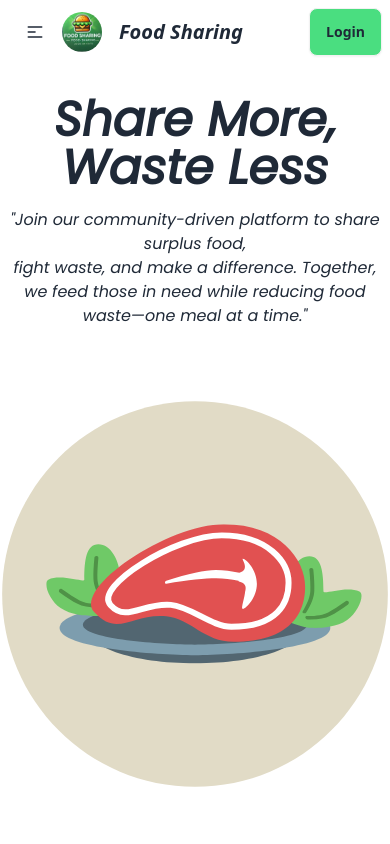
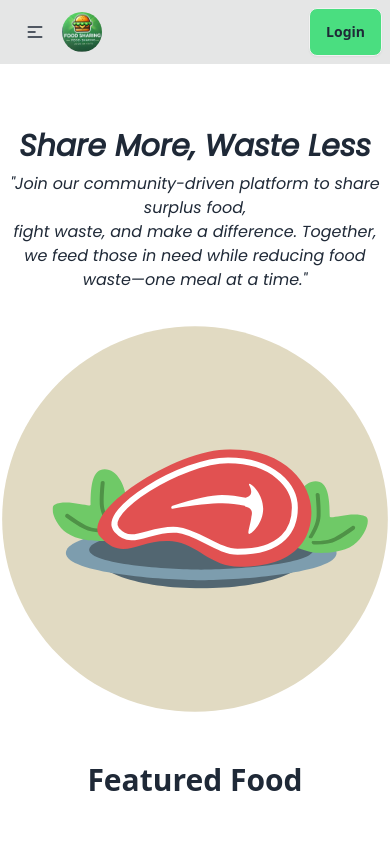
Before and after one commit to AsadEducation/food-sharing-website, a React (Vite) app: page /home in a window 390 px wide. Shown: the top 844 px of the page. Built offline with nearby package versions, Linux system fonts and the light colour scheme; no server answers.

Commit message:
made navbar sticky

```diff
--- a/src/Pages/Home/Banner.jsx
+++ b/src/Pages/Home/Banner.jsx
@@ -5,12 +5,15 @@ import bannerLottie from '../../assets/Lottie/foodLottie.json'
 
 const Banner = () => {
     return (
-        <div className='text-center space-y-4  lg:space-y-8  min-h-[60vh]' style={{ fontFamily: 'Poppins, sans-serif' }}>
+        <div className='text-center space-y-4  lg:space-y-8  lg:min-h-[70vh]' style={{ fontFamily: 'Poppins, sans-serif' }}>
 
-            <h2 className="text-5xl font-bold">Share More, Waste Less</h2>
-            <p>"Join our community-driven platform to share surplus food, <br /> fight waste, and make a difference. Together, we feed those in need while reducing food waste—one meal at a time."</p>
+            {/* text content  */}
+            <div className='space-y-2 lg:space-y-4'>
+                <h2 className=" text-3xl lg:text-5xl font-bold">Share More, Waste Less</h2>
+                <p>"Join our community-driven platform to share surplus food, <br /> fight waste, and make a difference. Together, we feed those in need while reducing food waste—one meal at a time."</p>
+            </div>
 
-            <Lottie className='h-[500px]' animationData={bannerLottie} />
+            <Lottie className='h-[50vh]' animationData={bannerLottie} />
         </div>
     );
 };
--- a/src/Pages/Home/Home.jsx
+++ b/src/Pages/Home/Home.jsx
@@ -7,15 +7,15 @@ import FAQ from './FAQ';
 
 const Home = () => {
     return (
-        <div>
+        <div className='space-y-8 lg:space-y-12'>
 
-            <div className='mt-8 lg:mt-12'> <Banner /></div>
+            <div className='mt-32'> <Banner /></div>
 
-            <div className='mt-8 lg:mt-12'> <FeaturedFoods /></div>
+            <div className=''> <FeaturedFoods /></div>
 
-            <div className='mt-8 lg:mt-12'><FoodStorageLocation /></div>
+            <div className=''><FoodStorageLocation /></div>
 
-            <div className='mt-8 lg:mt-12'> <FAQ /></div>
+            <div className=''> <FAQ /></div>
 
 
         </div>
--- a/src/Shared Component/Navbar.jsx
+++ b/src/Shared Component/Navbar.jsx
@@ -93,7 +93,8 @@ const Navbar = () => {
             })
     }
     return (
-        <div className="navbar bg-base-100 items-center">
+        <div className='bg-base-300 z-50 top-0 fixed w-full'>
+            <div className="navbar  items-center lg:w-11/12 mx-auto ">
                 <div className="navbar-start">
                     <div className="dropdown">
                         <div tabIndex={0} role="button" className="btn btn-ghost lg:hidden">
@@ -122,7 +123,7 @@ const Navbar = () => {
                     </div>
                     <div className='flex items-center justify-between'>
                         <img className='w-10 h-10 rounded-full' src={logo} alt="" />
-                    <NavLink to={`/home`} className="btn btn-ghost text-xl text-[18px] font-bold italic">Food Sharing</NavLink>
+                        <NavLink to={`/home`} className="text-xl text-[18px] font-bold italic hidden lg:block ml-4">Food Sharing</NavLink>
                     </div>
                 </div>
                 <div className="navbar-center hidden lg:flex">
@@ -146,6 +147,7 @@ const Navbar = () => {
                     }
                 </div>
             </div>
+        </div>
     );
 };
 
```
Lines whose indentation alone changed are shown as unchanged.
